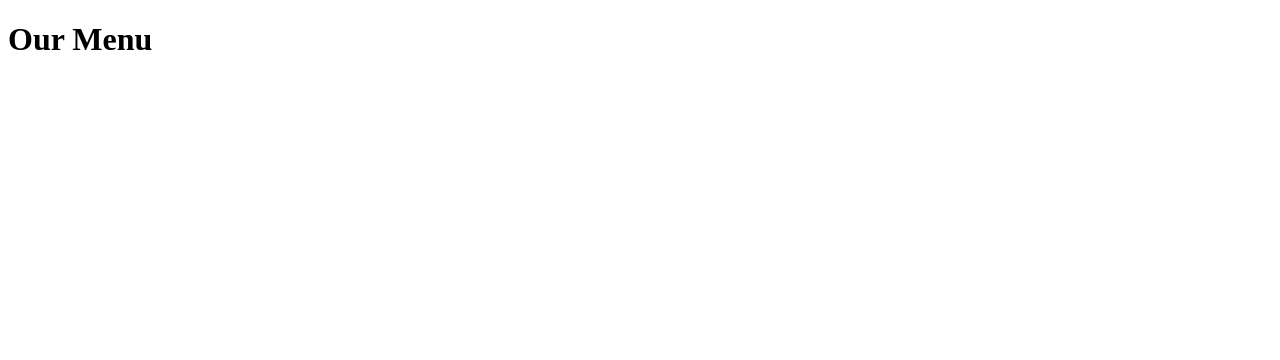
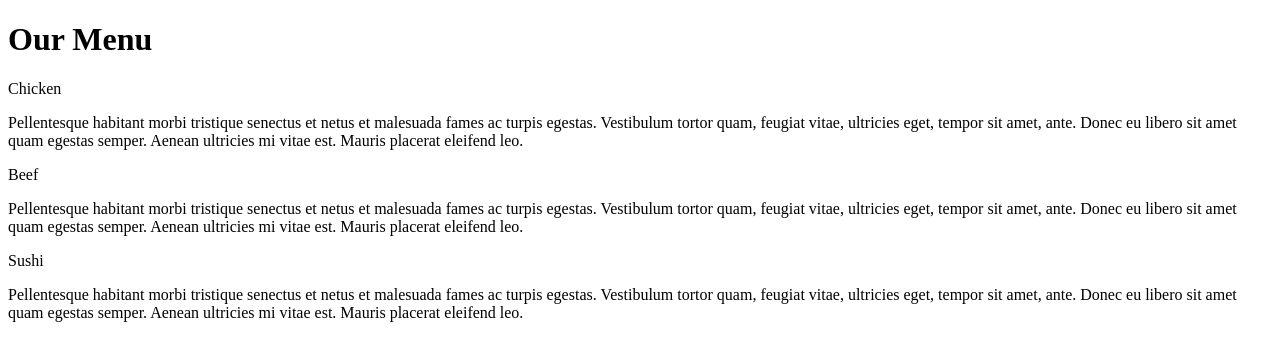
Before and after one commit to marielba/module2-solution, a plain HTML site: page rest-site/index.html in a window 1280 px wide. Drawn offline with Linux system fonts and the light colour scheme.

Commit message:
structure and content

```diff
--- a/rest-site/index.html
+++ b/rest-site/index.html
@@ -1,10 +1,35 @@
 <!DOCTYPE HTML>
 <html>
 <head>
+    <meta charset="utf-8">
     <title>Restaurant Site</title>
 </head>
 <body>
     <h1>Our Menu</h1>
+    <section>
+        <p>
+            Chicken
+        </p>
+        <p>
+            Pellentesque habitant morbi tristique senectus et netus et malesuada fames ac turpis egestas. Vestibulum tortor quam, feugiat vitae, ultricies eget, tempor sit amet, ante. Donec eu libero sit amet quam egestas semper. Aenean ultricies mi vitae est. Mauris placerat eleifend leo.</p>
+        </p>
+    </section>
+    <section>
+        <p>
+            Beef
+        </p>
+        <p>
+            Pellentesque habitant morbi tristique senectus et netus et malesuada fames ac turpis egestas. Vestibulum tortor quam, feugiat vitae, ultricies eget, tempor sit amet, ante. Donec eu libero sit amet quam egestas semper. Aenean ultricies mi vitae est. Mauris placerat eleifend leo.</p>
+        </p>
+    </section>
+    <section>
+        <p>
+            Sushi
+        </p>
+        <p>
+            Pellentesque habitant morbi tristique senectus et netus et malesuada fames ac turpis egestas. Vestibulum tortor quam, feugiat vitae, ultricies eget, tempor sit amet, ante. Donec eu libero sit amet quam egestas semper. Aenean ultricies mi vitae est. Mauris placerat eleifend leo.</p>
+        </p>
+    </section>
     <!-- Insert your content here -->
 </body>
 </html>
```
